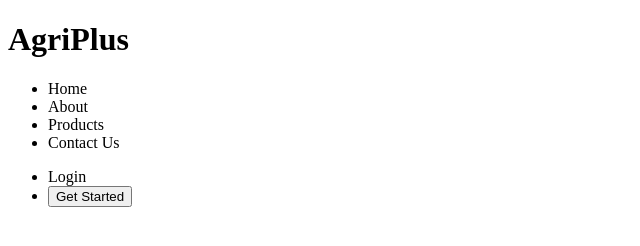
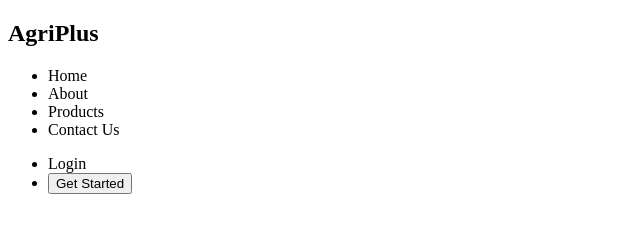
Before and after one commit to kristinenyaga/agriplus, a plain HTML site: page index.html in a window 1280 px wide. Shown: the whole page, without its empty margins (0-640 px from the left). Drawn offline with Linux system fonts and the light colour scheme.

Commit message:
adds changes made to the header in html

```diff
--- a/index.html
+++ b/index.html
@@ -8,25 +8,22 @@
     <link type="text/css" rel="stylesheet" href="assets/css/index.css">
 </head>
 <body>
-    <div class="nav">
-        <h1>AgriPlus</h1>
-        <div class="list">
-            <ul>
-                <li>Home</li>
-                <li>About</li>
-                <li>Products</li>
-                <li>Contact Us</li>
-            </ul>
-        </div>
-        <div class="list2">
-            <ul>
-                <li>Login</li>
-                <li><a href="#"> <button id="getstat">Get Started</button></a><li\>
-            </ul>
+   <nav>
+    <h1 id="title">AgriPlus</h1>
+    <ul class="menubar">
+        <li>Home</li>
+        <li>About </li>
+        <li>Products</li>
+        <li>Contact Us</li>
 
-        </div>
+    </ul>
+    <div>
+        <ul>
+             <li>Login</li>
+             <li><a href="#"> <button id="getstat">Get Started</button></a></li>
+        </ul>
     </div>
-
+   </nav>
 
 </body>
 </html>
```
